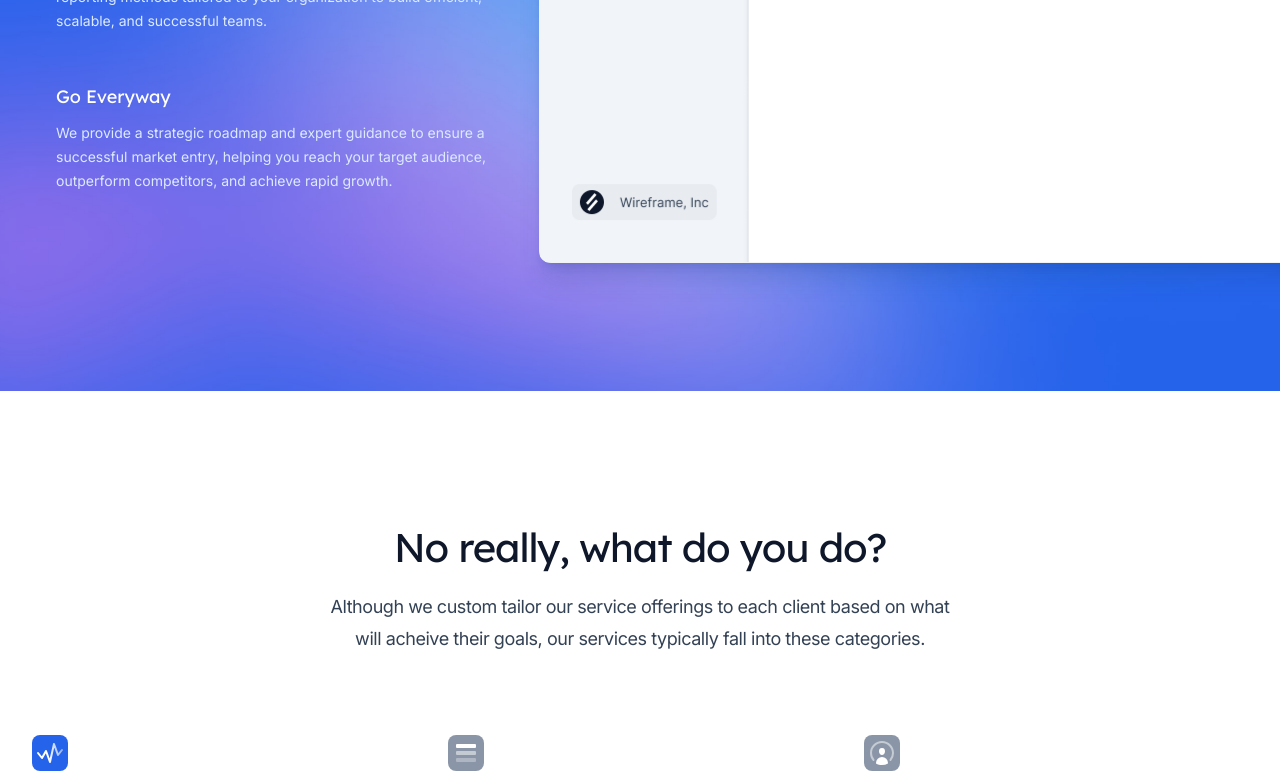
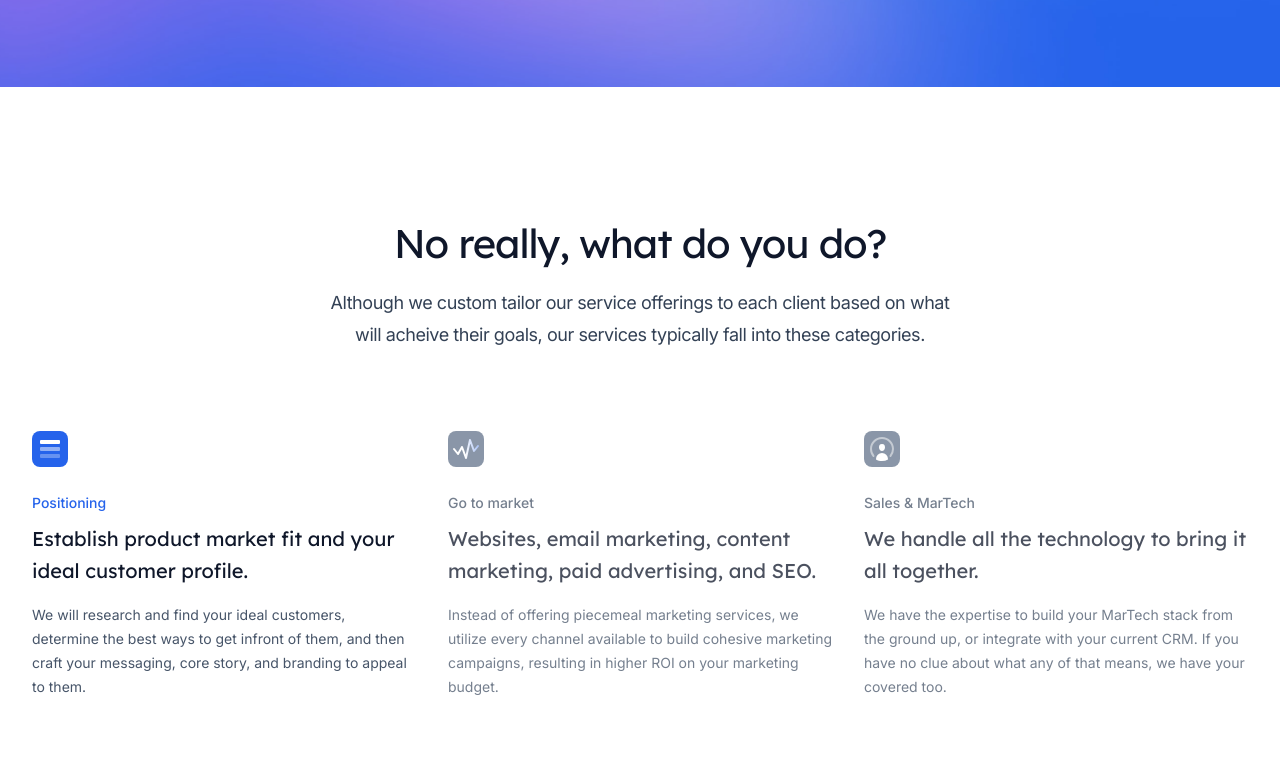
Before and after one commit to mattglbrt/goeveryway, a Next.js app: page / in a window 1280 px wide. Shown: the part 2260-3037 px from the top of the page. Built offline with nearby package versions, Linux system fonts and the light colour scheme.

Commit message:
Homepage updates

```diff
--- a/src/app/page.jsx
+++ b/src/app/page.jsx
@@ -5,7 +5,6 @@ import { Header } from '@/components/Header'
 import { Hero } from '@/components/Hero'
 import { PrimaryFeatures } from '@/components/PrimaryFeatures'
 import { SecondaryFeatures } from '@/components/SecondaryFeatures'
-import { LogoCloud } from "@/components/LogoCloud"
 import { BlogFeatured } from "@/components/BlogFeatured"
 import { SupportSection } from "@/components/SupportSection"
 import { AboutCallOut } from "@/components/AboutCallOut"
@@ -17,7 +16,6 @@ export default function Home() {
       <Header />
       <main>
         <Hero />
-        <LogoCloud />
         <PrimaryFeatures />
         <SecondaryFeatures />
         <CallToAction />
--- a/src/components/Faqs.jsx
+++ b/src/components/Faqs.jsx
@@ -48,7 +48,7 @@ const faqs = [
     },
     {
       question: 'Are you familiar with Salesforce / Hubspot / Marketo / Klaviyo / Apollo / Six Sense ',
-      answer: 'Every member of the Everyway team is located in Virginia.',
+      answer: 'See above.',
     },
     {
       question: 'Can we do a single campaign or project first before an all encompassing strategy?',
--- a/src/components/PrimaryFeatures.jsx
+++ b/src/components/PrimaryFeatures.jsx
@@ -34,7 +34,7 @@ const features = [
   {
     title: 'Go Everyway',
     description:
-      'We provide a strategic roadmap and expert guidance to ensure a successful market entry, helping you reach your target audience, outperform competitors, and achieve rapid growth.',
+      'We provide a strategic roadmap and expert guidance to create a successful market entry, helping you reach your target audience, outperform competitors, and achieve rapid growth.',
     image: screenshotReporting,
   },
 ]
--- a/src/components/SecondaryFeatures.jsx
+++ b/src/components/SecondaryFeatures.jsx
@@ -17,7 +17,35 @@ const features = [
     description:
       'We will research and find your ideal customers, determine the best ways to get infront of them, and then craft your messaging, core story, and branding to appeal to them.',
     image: screenshotProfitLoss,
-    icon: function ReportingIcon() {
+    icon: function InventoryIcon() {
+      return (
+        <>
+          <path
+            opacity=".5"
+            d="M8 17a1 1 0 0 1 1-1h18a1 1 0 0 1 1 1v2a1 1 0 0 1-1 1H9a1 1 0 0 1-1-1v-2Z"
+            fill="#fff"
+          />
+          <path
+            opacity=".3"
+            d="M8 24a1 1 0 0 1 1-1h18a1 1 0 0 1 1 1v2a1 1 0 0 1-1 1H9a1 1 0 0 1-1-1v-2Z"
+            fill="#fff"
+          />
+          <path
+            d="M8 10a1 1 0 0 1 1-1h18a1 1 0 0 1 1 1v2a1 1 0 0 1-1 1H9a1 1 0 0 1-1-1v-2Z"
+            fill="#fff"
+          />
+        </>
+      )
+    },
+  },
+  {
+    name: 'Go to market',
+    summary:
+      'Websites, email marketing, content marketing, paid advertising, and SEO.',
+    description:
+      'Instead of offering piecemeal marketing services, we utilize every channel available to build cohesive marketing campaigns, resulting in higher ROI on your marketing budget.',
+    image: screenshotInventory,
+    icon:  function ReportingIcon() {
       let id = useId()
       return (
         <>
@@ -46,39 +74,11 @@ const features = [
     },
   },
   {
-    name: 'Go to market',
-    summary:
-      'Websites, email marketing, content marketing, paid advertising, and SEO.',
-    description:
-      'Instead of offering piecemeal marketing services, we utilize every channel available to build cohesive marketing campaigns, resulting in higher ROI on your marketing budget.',
-    image: screenshotInventory,
-    icon: function InventoryIcon() {
-      return (
-        <>
-          <path
-            opacity=".5"
-            d="M8 17a1 1 0 0 1 1-1h18a1 1 0 0 1 1 1v2a1 1 0 0 1-1 1H9a1 1 0 0 1-1-1v-2Z"
-            fill="#fff"
-          />
-          <path
-            opacity=".3"
-            d="M8 24a1 1 0 0 1 1-1h18a1 1 0 0 1 1 1v2a1 1 0 0 1-1 1H9a1 1 0 0 1-1-1v-2Z"
-            fill="#fff"
-          />
-          <path
-            d="M8 10a1 1 0 0 1 1-1h18a1 1 0 0 1 1 1v2a1 1 0 0 1-1 1H9a1 1 0 0 1-1-1v-2Z"
-            fill="#fff"
-          />
-        </>
-      )
-    },
-  },
-  {
     name: 'Sales & MarTech',
     summary:
       'We handle all the technology to bring it all together.',
     description:
-      'We have the expertise to build your MarTech stack from the ground up, or integrate with your current CRM. If you have no clue about what any of that means, we have you covered too.',
+      'We have the expertise to build your MarTech stack from the ground up, or integrate with your current CRM. If you have no clue about what any of that means, we have your covered too.',
     image: screenshotContacts,
     icon: function ContactsIcon() {
       return (
```
